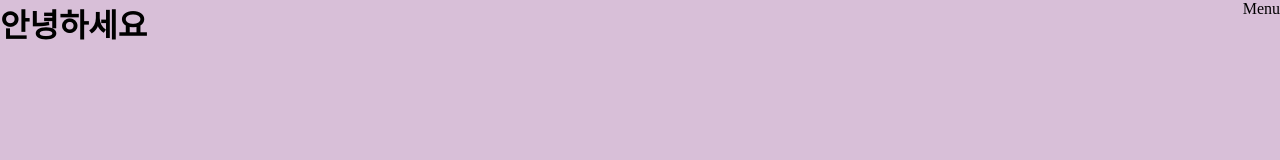
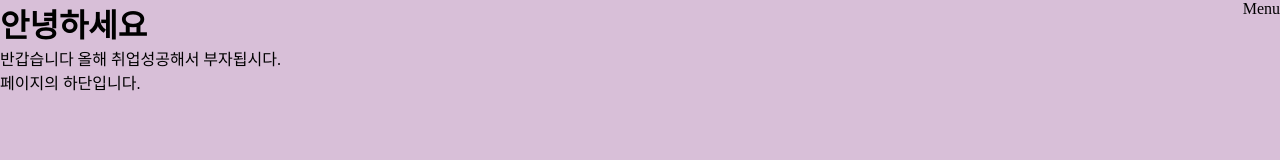
Before and after one commit to jooh-link/gitgit, a plain HTML site: page index.html in a window 1280 px wide. Drawn offline with Linux system fonts and the light colour scheme.

Commit message:
content edit

```diff
--- a/index.html
+++ b/index.html
@@ -18,9 +18,13 @@
         <nav>Menu</nav>
     </header>
 
-    <section id="content"></section>
+    <section id="content">
+        반갑습니다 올해 취업성공해서 부자됩시다.
+    </section>
 
-    <footer id="footer"></footer>
+    <footer id="footer">
+        페이지의 하단입니다.
+    </footer>
 
 </body>
 </html>
```
